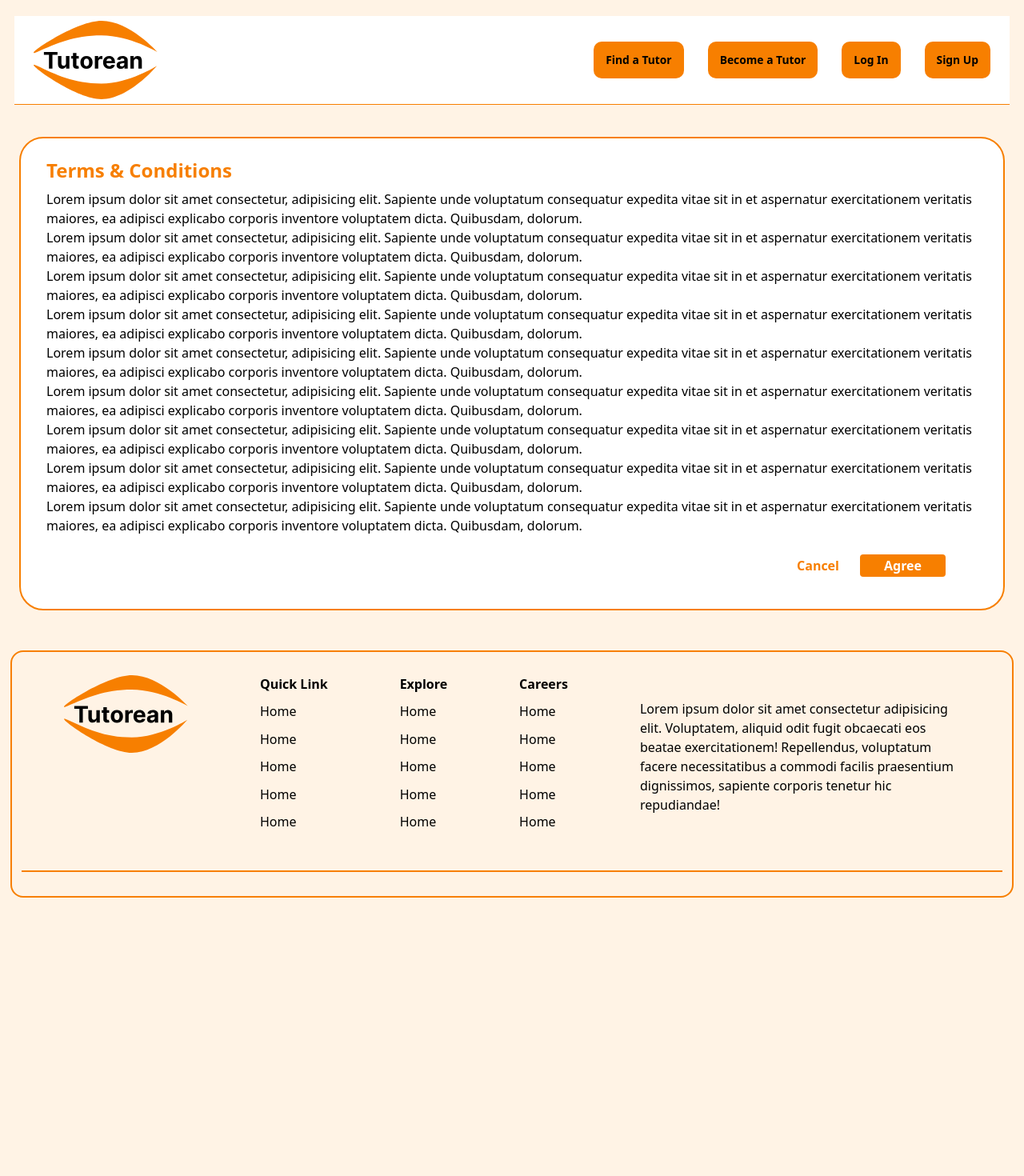
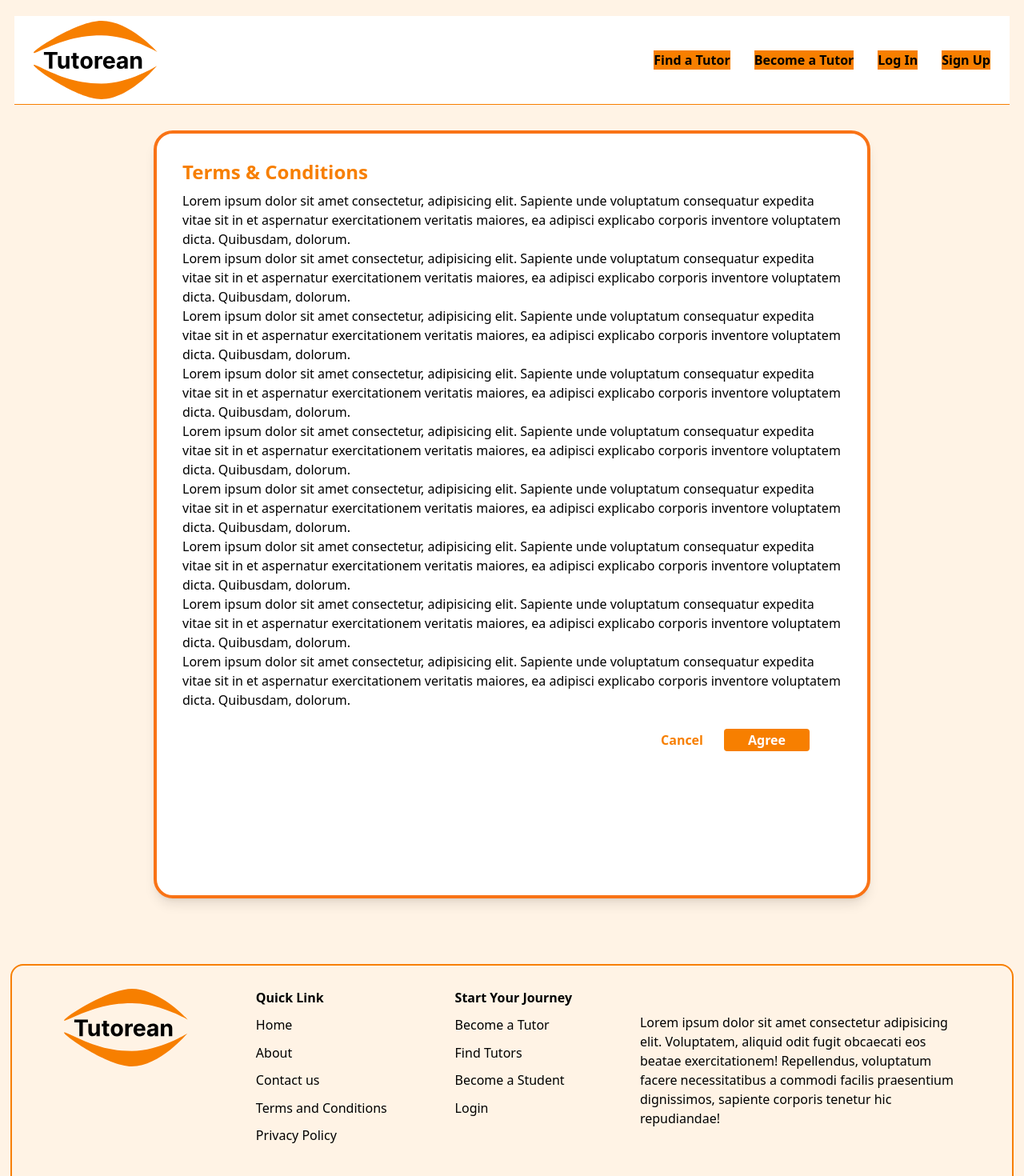
Before and after one commit to ebube-tech/tutorean, a Next.js app: page /terms in a window 1280 px wide. Shown: the top 1470 px of the page at 80% size. Before the commit the page ends 1142 px from the top, so only its background shows below. Built offline with nearby package versions, Linux system fonts and the light colour scheme.

Commit message:
page fixes

```diff
--- a/src/components/common/Footer.tsx
+++ b/src/components/common/Footer.tsx
@@ -1,4 +1,5 @@
 import Image from "next/image";
+import Link from "next/link";
 import React from "react";
 
 import Heading from "@/ui/footer/Heading";
@@ -16,28 +17,46 @@ function Footer() {
 
             <div className="flex flex-col gap-[12px]">
               <Heading text="Quick Link" />
-              <Text text="Home" />
-              <Text text="Home" />
-              <Text text="Home" />
-              <Text text="Home" />
-              <Text text="Home" />
+              <Link href="/">
+                <Text text="Home" />
+              </Link>
+
+              <Link href="/about-us">
+                <Text text="About" />
+              </Link>
+              <Link href="contact-us">
+                <Text text="Contact us" />
+              </Link>
+              <Link href="/terms">
+                <Text text="Terms and Conditions" />
+              </Link>
+              <Link href="/privacy-policy">
+                <Text text="Privacy Policy" />
+              </Link>
             </div>
             <div className="flex flex-col gap-[12px]">
-              <Heading text="Explore" />
-              <Text text="Home" />
-              <Text text="Home" />
-              <Text text="Home" />
-              <Text text="Home" />
-              <Text text="Home" />
+              <Heading text="Start Your Journey" />
+              <Link href="/">
+                <Text text="Become a Tutor" />
+              </Link>
+              <Link href="/">
+                <Text text="Find Tutors" />
+              </Link>
+              <Link href="/">
+                <Text text="Become a Student" />
+              </Link>
+              <Link href="/">
+                <Text text="Login" />
+              </Link>
             </div>
-            <div className="flex flex-col gap-[12px]">
+            {/* <div className="flex flex-col gap-[12px]">
               <Heading text="Careers" />
               <Text text="Home" />
               <Text text="Home" />
               <Text text="Home" />
               <Text text="Home" />
               <Text text="Home" />
-            </div>
+            </div> */}
             <p className="max-w-[400px] mt-[30px]">
               Lorem ipsum dolor sit amet consectetur adipisicing elit.
               Voluptatem, aliquid odit fugit obcaecati eos beatae
--- a/src/components/terms/terms_and_conditions.tsx
+++ b/src/components/terms/terms_and_conditions.tsx
@@ -1,7 +1,10 @@
 export default function Terms_and_conditions() {
   return (
-    <div className="lg:my-10 my-6 lg:mx-6 mx-2 border-2 border-[#F77F00] bg-white lg:px-8 px-6 py-6 rounded-[30px]">
-      <h1 className="font-bold text-[#F77F00] text-2xl">Terms & Conditions</h1>
+    <div className="bg-[#FFF3E5] p-8 min-h-screen flex justify-center items-center">
+      <div className="w-full max-w-4xl border-4 border-orange-500 bg-white p-8 rounded-3xl shadow-lg min-h-[120vh] flex flex-col">
+        <h1 className="font-bold text-[#F77F00] text-2xl">
+          Terms & Conditions
+        </h1>
         <div className="my-2 text-md ">
           <p>
             Lorem ipsum dolor sit amet consectetur, adipisicing elit. Sapiente
@@ -67,5 +70,6 @@ export default function Terms_and_conditions() {
           </button>
         </div>
       </div>
+    </div>
   );
 }
--- a/src/ui/NavItem.tsx
+++ b/src/ui/NavItem.tsx
@@ -16,17 +16,8 @@ const NavItem: FunctionComponent<NavItemProps> = ({
 }) => {
   return (
     <Link href={href} className={clsx("", className)}>
-      <div
-        className="bg-[#F77F00] bg-[#F77F007A] rounded-[18px]"
-        style={{
-          height: 46,
-          display: "flex",
-          alignItems: "center",
-          padding: "0px 15px",
-          borderRadius: 10,
-        }}
-      >
-        <p className="text-[#000] font-[700] text-[0.865rem]">{label}</p>
+      <div className="bg-[#F77F00] px-[44px] py-[11px] bg-[#F77F007A] rounded-[18px]">
+        <p className="text-[#000] font-[700]">{label}</p>
       </div>
     </Link>
   );
```
Lines whose indentation alone changed are shown as unchanged.
